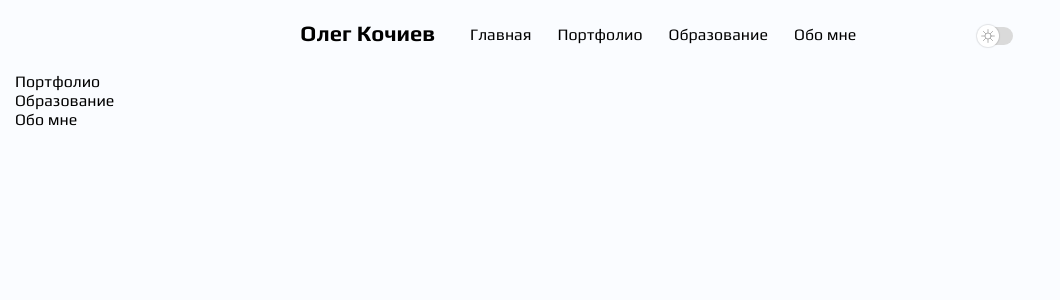
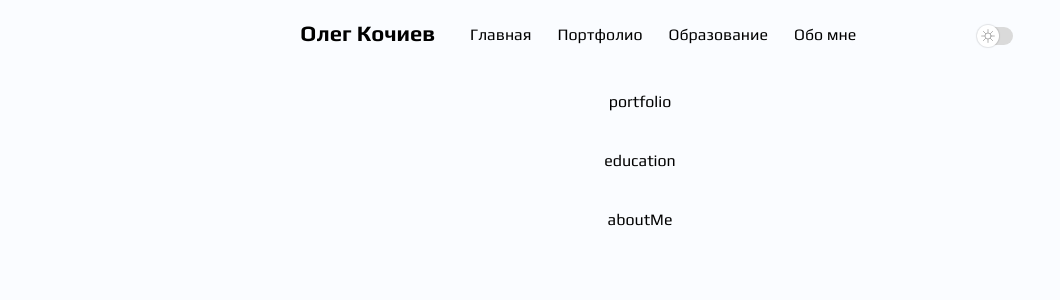
Before and after one commit to OlegKochiev/olegkochiev.com, a Next.js app: page /admin in a window 1280 px wide. Shown: the top 300 px of the page, without its empty margins (0-1060 px from the left). Built offline with nearby package versions, Linux system fonts and the light colour scheme.

Commit message:
added TabNavBar

```diff
--- /dev/null
+++ b/src/components/Admin/TapBarNav/index.tsx
@@ -0,0 +1,35 @@
+import React from 'react';
+import styled from 'styled-components';
+
+const tapBarNavs = [
+  {
+    label: 'portfolio',
+  },
+  {
+    label: 'education',
+  },
+  {
+    label: 'aboutMe',
+  },
+];
+
+const Container = styled.div`
+  display: flex;
+  flex-direction: column;
+`;
+
+const NavItem = styled.button`
+  padding: 20px;
+`;
+
+const TapBarNav = () => {
+  return (
+    <Container>
+      {tapBarNavs.map((tabBarNav) => (
+        <NavItem key={tabBarNav.label}>{tabBarNav.label}</NavItem>
+      ))}
+    </Container>
+  );
+};
+
+export default TapBarNav;
--- a/src/pages/admin/index.tsx
+++ b/src/pages/admin/index.tsx
@@ -1,16 +1,19 @@
 import React from 'react';
 import styled from 'styled-components';
 import Aside from '../../components/Admin/Aside';
+import TapBarNav from '../../components/Admin/TapBarNav';
 import Header from '../../components/Header';
 import PageContainer from '../../components/PageContainer';
 
-const Main = styled.main``;
+const Main = styled.div`
+  display: grid;
+`;
 const Admin: React.FC<{}> = () => {
   return (
     <PageContainer>
       <Header />
       <Main>
-        <Aside />
+        <TapBarNav />
       </Main>
     </PageContainer>
   );
```
Also changed, not shown: src/components/Admin/TabBarItem/index.tsx (added, +7 -0 lines), src/components/Admin/TapBar/index.tsx (added, +7 -0 lines).
